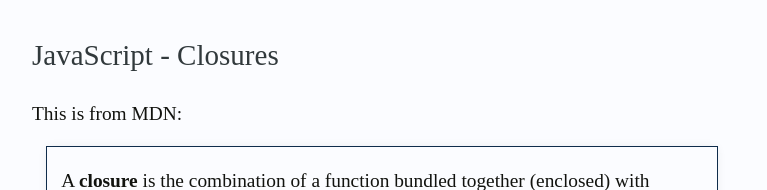
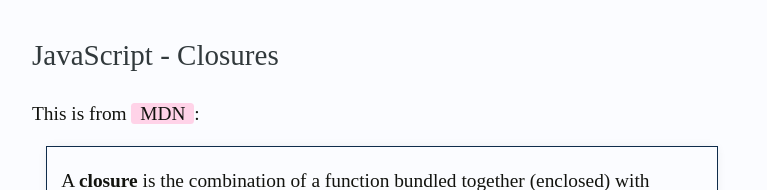
Before and after one commit to ChaituKNag/learn.thebestdeveloper.me, a Gatsby site: page /javascript-closures in a window 1280 px wide. Shown: the top 190 px of the page, without its empty margins (258-1025 px from the left). Built offline with nearby package versions, Linux system fonts and the light colour scheme; Gatsby itself is replaced by a stand-in of ours; some packages are replaced by stand-ins of ours; a web font is replaced by a local one.

Commit message:
Update Trivia “javascript-closures”

```diff
--- a/src/content/trivia/javascript-closures.md
+++ b/src/content/trivia/javascript-closures.md
@@ -4,7 +4,7 @@ topic: JavaScript
 ---
 ## JavaScript - Closures
 
-This is from MDN:
+This is from [MDN](https://developer.mozilla.org/en-US/docs/Web/JavaScript/Closures):
 
 > A **closure** is the combination of a function bundled together (enclosed) with references to its surrounding state (the **lexical environment**). In other words, a closure gives you access to an outer function’s scope from an inner function. In JavaScript, closures are created every time a function is created, at function creation time.
 
```
